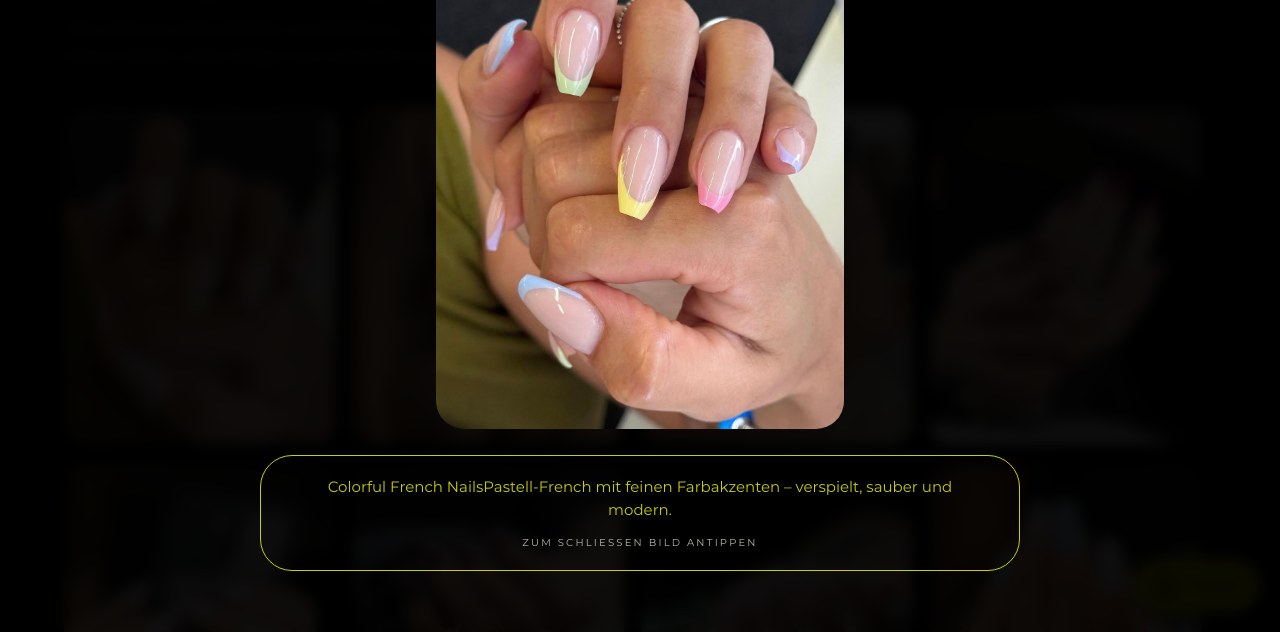
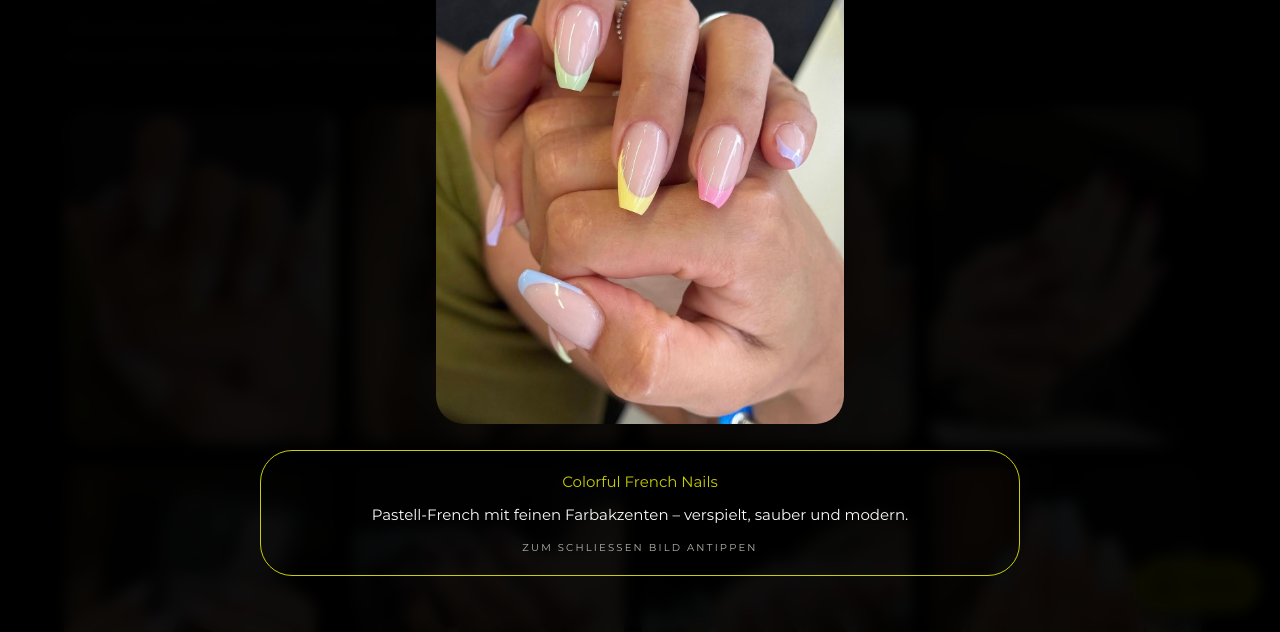
Before and after one commit to mrbeautyvloraiseni/onepage, a plain HTML site: page index.html in a window 1280 px wide. Both pictures are taken after a click on the button 199 px from the left and 3082 px from the top of the page. Shown: the part 2806-3438 px from the top of the page. Drawn offline with Linux system fonts and the light colour scheme.

Commit message:
Bildtitel und Beschreibung klar trennen

```diff
--- a/assets/site.css
+++ b/assets/site.css
@@ -608,3 +608,18 @@ html.appleTouch .mobile a.isTouchPressed,
 html.appleTouch .links a.isTouchPressed {
   color:var(--accent) !important;
 }
+/* Grossansicht: Titel und Beschreibung strikt trennen */
+#imageCaptionText {
+  display:block !important;
+  color:var(--accent) !important;
+}
+
+#imageCaptionDetail {
+  display:block !important;
+  margin-top:10px !important;
+  color:#fff !important;
+}
+
+#imageCaptionDetail[hidden] {
+  display:none !important;
+}
--- a/index.html
+++ b/index.html
@@ -53,7 +53,7 @@
 <meta content="MR Beauty Vlora Iseni – Nagelstudio &amp; Beauty in Regensdorf. Gel-Nägel, Augenbrauen, Wimpernlifting, Preise, Galerie und Kontakt." name="twitter:description">
 <meta content="https://www.mrbeauty.ch/images/Colorful-french-nails.jpg" name="twitter:image">
 <meta content="Pastell French Nägel von MR Beauty Vlora Iseni" name="twitter:image:alt">
-<link rel="stylesheet" href="assets/site.css?v=20260915-captionmenu"><script src="assets/qrcode-generator.js" defer></script><script src="assets/site.js?v=20260915-captionmenu" defer></script><script type="application/ld+json">
+<link rel="stylesheet" href="assets/site.css?v=20260915-captionlines"><script src="assets/qrcode-generator.js" defer></script><script src="assets/site.js?v=20260915-captionmenu" defer></script><script type="application/ld+json">
 {
   "@context": "https://schema.org",
   "@type": "BeautySalon",
```
